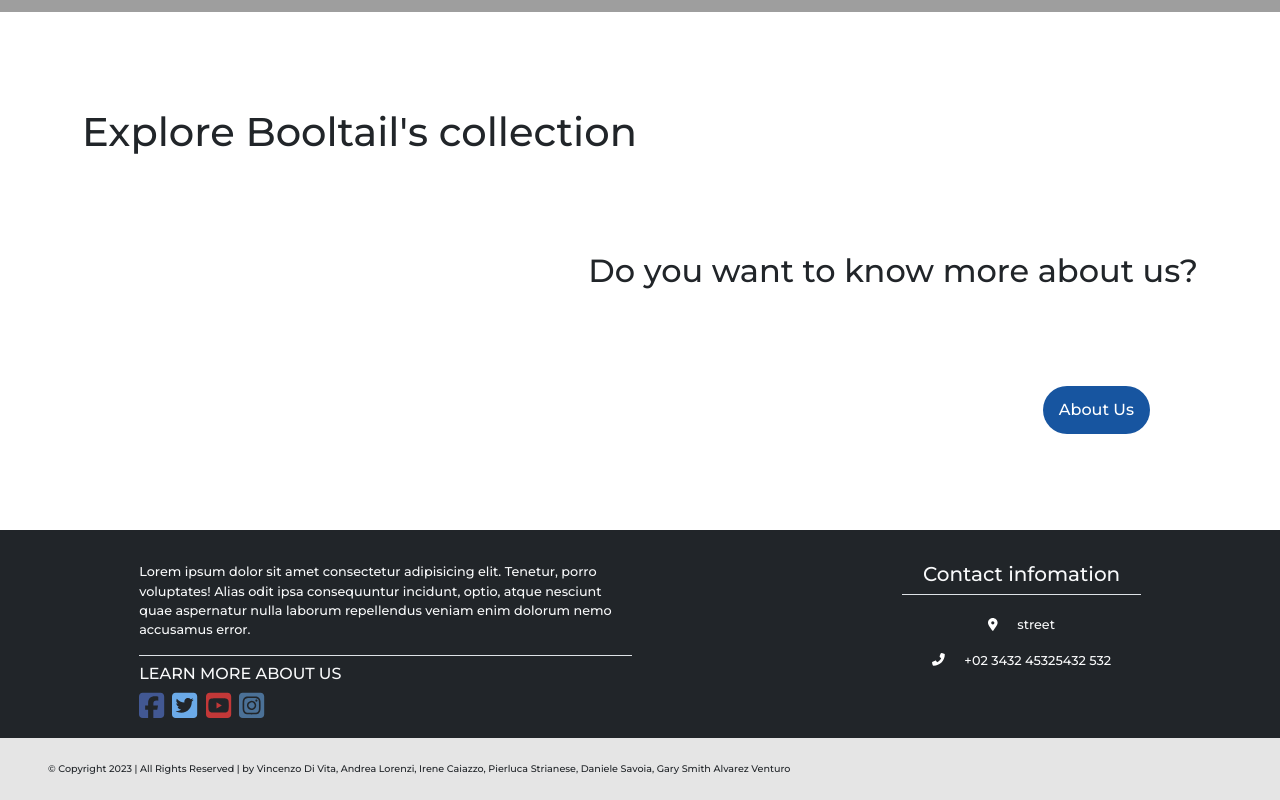
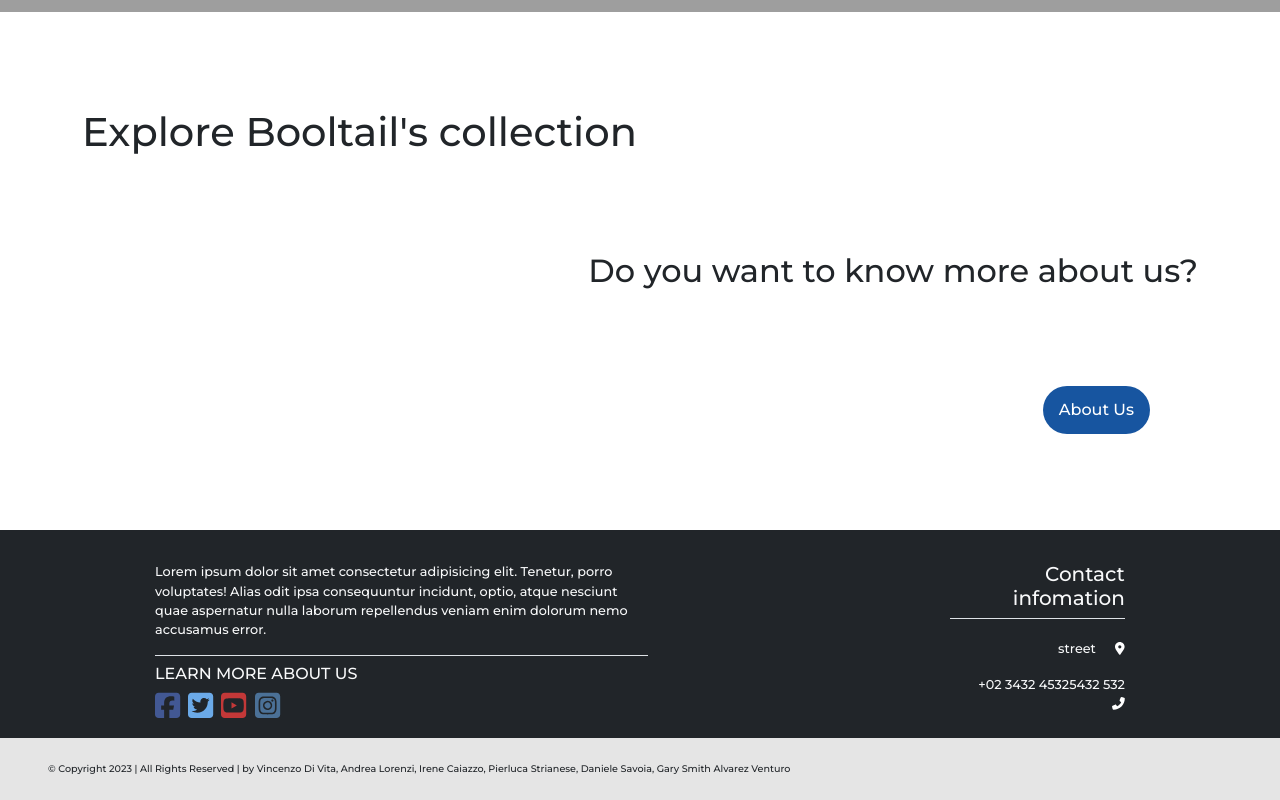
Before and after one commit to vdv-boolean/laravel-vue-router-frontoffice, a Vue app: page / in a window 1280 px wide. Shown: the part 532-1332 px from the top of the page. Built offline with nearby package versions, Linux system fonts and the light colour scheme; grey boxes are pictures that could not be loaded.

Commit message:
fix styleContacts

```diff
--- a/src/components/AppFooter.vue
+++ b/src/components/AppFooter.vue
@@ -19,15 +19,15 @@ export default {};
           <font-awesome-icon icon="fa-brands fa-square-instagram" class="icon_social instagram" />
         </div>
       </div>
-      <div class="contact_info p-2 text-center">
+      <div class="contact_info p-2 text-end">
         <h5 class="pt-3">Contact infomation</h5>
 
         <ul class="border-top">
           <li class="pt-1">
-            <font-awesome-icon icon="fa-solid fa-location-dot" class="icon_contact" /> street
+            street <font-awesome-icon icon="fa-solid fa-location-dot" class="icon_contact" />
           </li>
           <li>
-            <font-awesome-icon icon="fa-solid fa-phone-flip" class="icon_contact" /> +02 3432 45325432 532
+            +02 3432 45325432 532 <font-awesome-icon icon="fa-solid fa-phone-flip" class="icon_contact" />
           </li>
         </ul>
       </div>
@@ -53,12 +53,11 @@ footer {
     flex-wrap: wrap;
 
     .description {
-      width: 60%;
       width: 40%;
     }
 
     .contact_info {
-      width: 20%;
+      width: 15%;
 
       ul {
         li {
@@ -67,7 +66,7 @@ footer {
 
           .icon_contact {
             color: white;
-            margin-right: 1rem;
+            margin-left: 1rem;
           }
         }
       }
```
